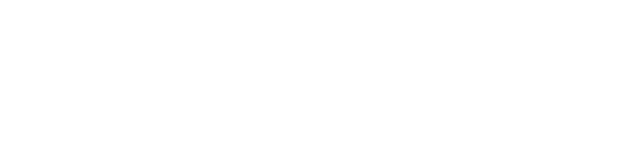
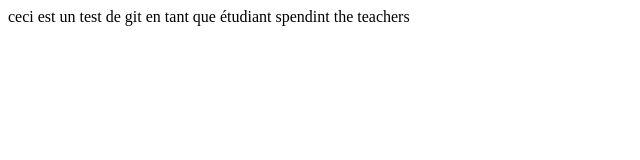
Before and after one commit to kamikael/mon-cv, a plain HTML site: page index.html in a window 1280 px wide. Shown: the whole page, without its empty margins (0-640 px from the left). Drawn offline with Linux system fonts and the light colour scheme.

Commit message:
mise en place d'une description

```diff
--- a/index.html
+++ b/index.html
@@ -5,6 +5,9 @@
     <meta charset="UTF-8">
     <meta name="viewport" content="width=device-width, initial-scale=1.0">
     <title>Document</title>
+    <section>
+        ceci est un test de git en tant que étudiant spendint the teachers
+    </section>
 
 </head>
 <body>
```
